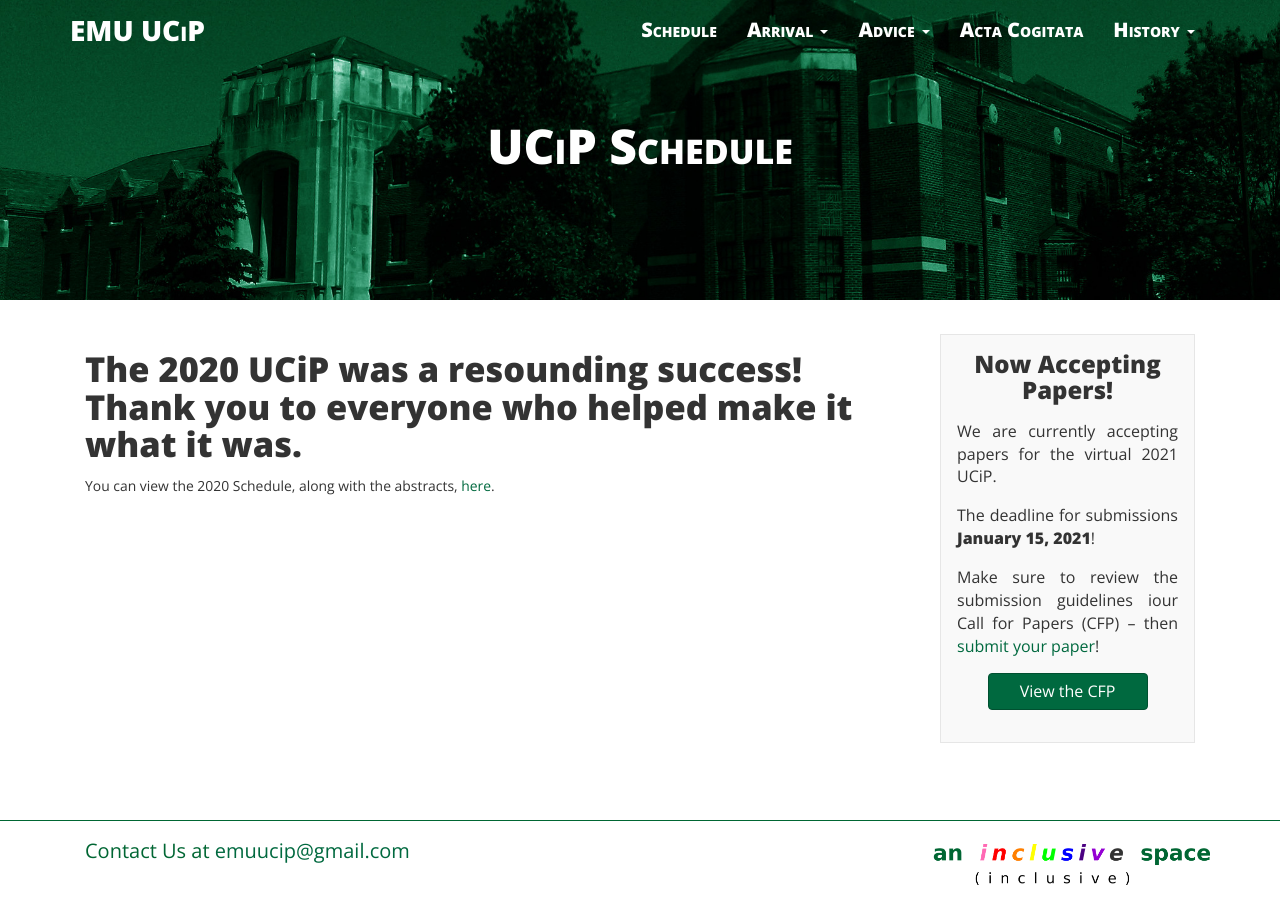
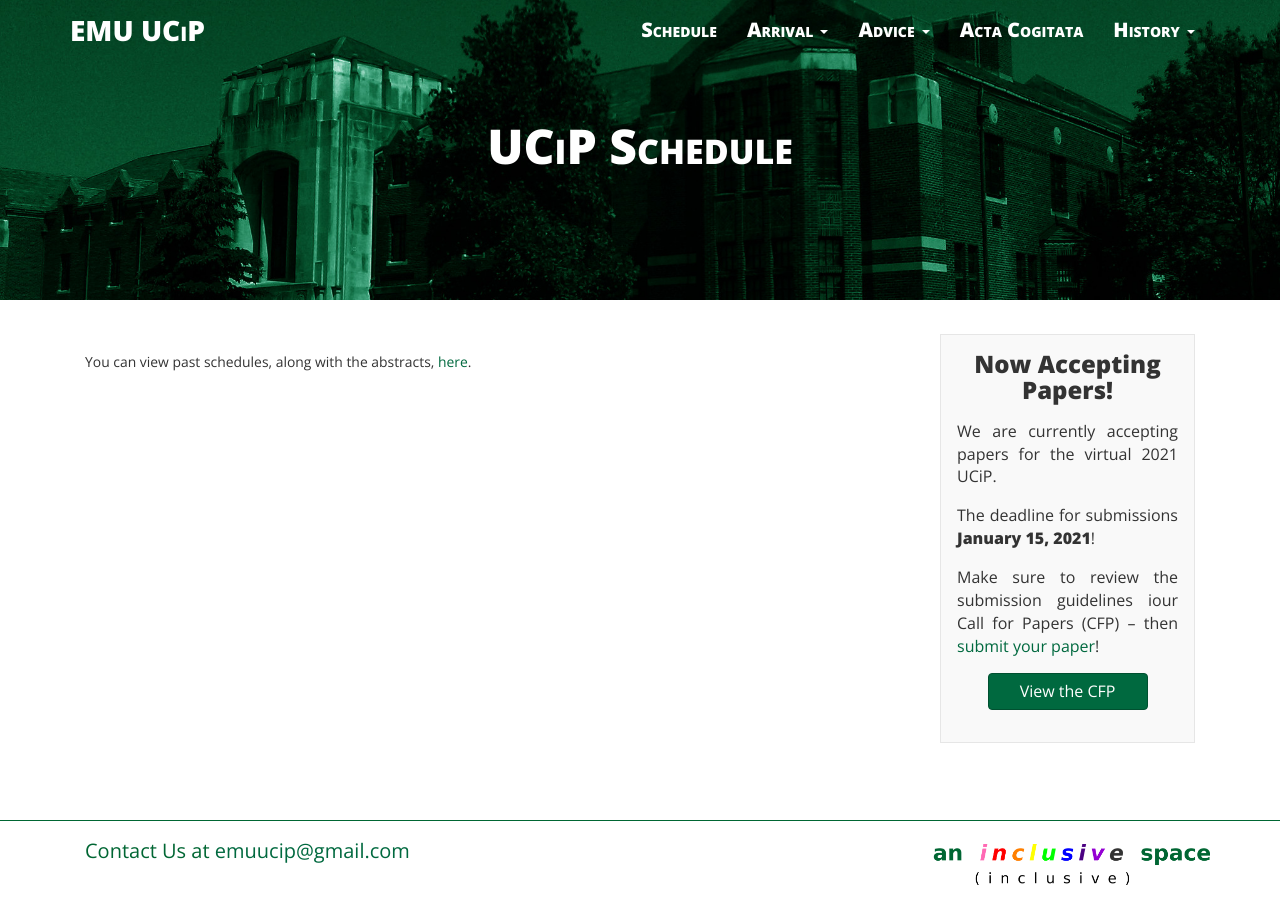
Before and after one commit to ucip/ucip.github.io, a Jekyll site: the page built from schedule.md, in a window 1280 px wide. Built offline with Jekyll 4.4.1, drawn with Linux system fonts in a browser that asks for light colours; nearby versions of some CDN libraries.

Commit message:
Update schedule.md

```diff
--- a/schedule.md
+++ b/schedule.md
@@ -8,8 +8,8 @@ permalink: /schedule/
 <div class="container">
   <div class="col-sm-9 col-xs-12">
     <div>
-      <h3 class="home-h3">The 2020 UCiP was a resounding success! Thank you to everyone who helped make it what it was.</h3>
-      <p><small>You can view the 2020 Schedule, along with the abstracts, <a href="{{ site.baseurl }}/history/">here</a>.</small></p>
+      <!--<h3 class="home-h3">The 2020 UCiP was a resounding success! Thank you to everyone who helped make it what it was.</h3>-->
+      <p><small>You can view past schedules, along with the abstracts, <a href="{{ site.baseurl }}/history/">here</a>.</small></p>
       <!--<h3 class="home-h3">We are currently working on our 2020 UCiP Schedule!</h3>
       <p><small>Please check back at the end of February.</small></p>-->
       <!--<h3 class="home-h3">2020 UCiP Schedule</h3>
```
